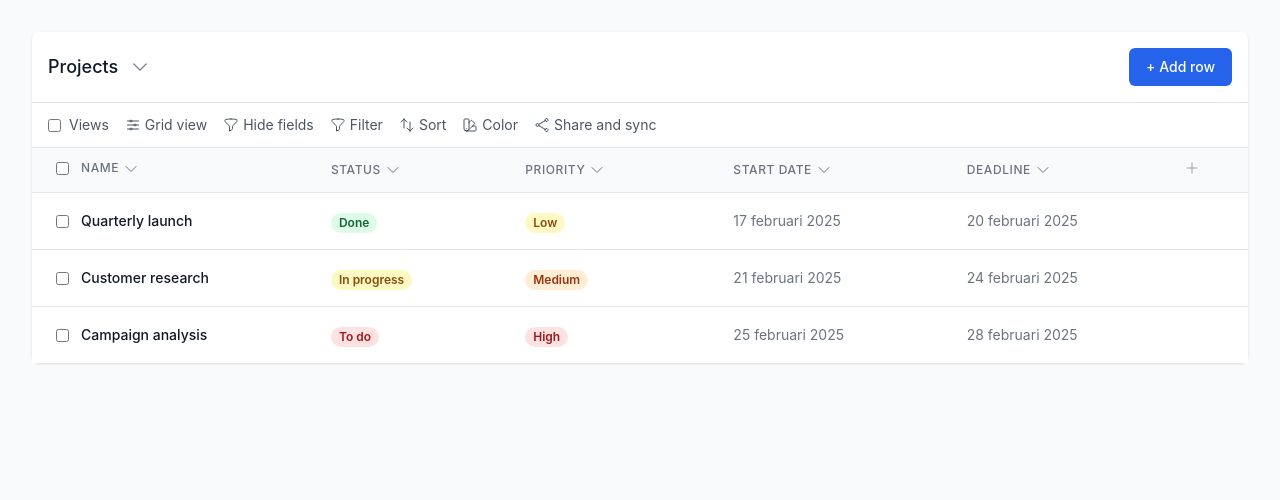
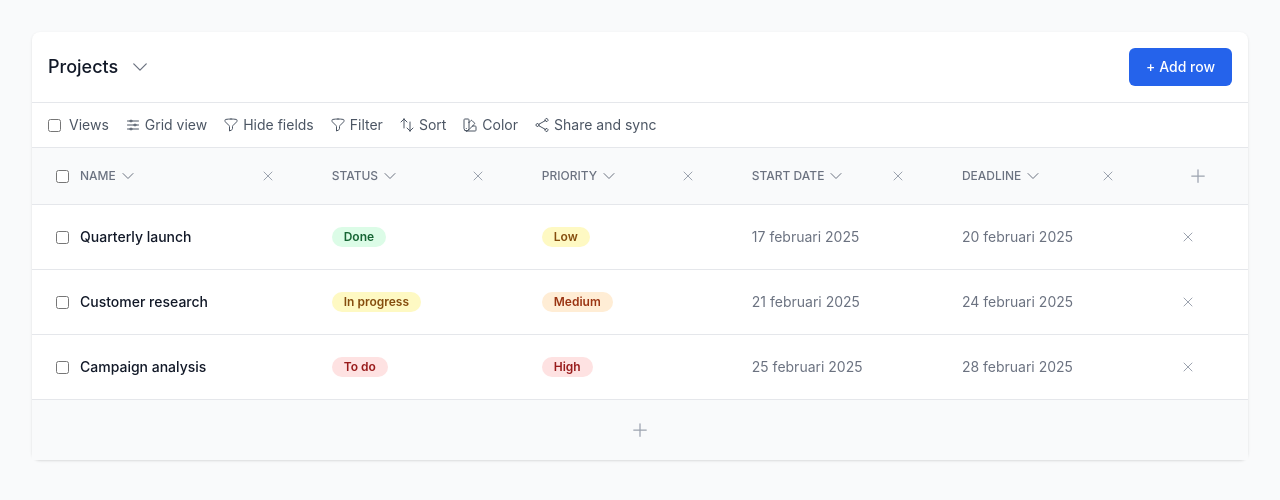
Before and after one commit to jblankenspoor/PowerCollect, a React (Create React App) app: page / in a window 1280 px wide. Shown: the top 500 px of the page. Built offline with nearby package versions, Linux system fonts and the light colour scheme.

Commit message:
Version 2.1 - working_on_header

```diff
--- a/package.json
+++ b/package.json
@@ -14,7 +14,7 @@
     "@types/react-dom": "^18.2.0"
   },
   "scripts": {
-    "start": "react-scripts start",
+    "start": "PORT=8100 react-scripts start",
     "build": "react-scripts build",
     "test": "react-scripts test",
     "eject": "react-scripts eject"
--- a/src/App.tsx
+++ b/src/App.tsx
@@ -369,20 +369,15 @@ function App() {
                   {columns.map((column, colIndex) => (
                     <th
                       key={column.id}
-                      className={`px-6 py-3 text-left text-xs font-medium text-gray-500 uppercase tracking-wider ${
-                        hoveredColumn === column.id ? 'bg-blue-50' : ''
-                      } ${colIndex === 0 ? 'flex items-center' : ''}`}
+                      className={`header-cell text-left ${colIndex === 0 ? 'first-column' : ''}`}
                       onMouseEnter={() => setHoveredColumn(column.id)}
                       onMouseLeave={() => setHoveredColumn(null)}
                     >
-                      {colIndex === 0 && (
-                        <input type="checkbox" className="rounded border-gray-300 mr-3" />
-                      )}
-                      <div className="flex items-center justify-between w-full group">
-                        <div
-                          className="cursor-pointer"
-                          onClick={() => setSelectedCell(`header-${column.id}`)}
-                        >
+                      <div className="header-content">
+                        {colIndex === 0 && (
+                          <input type="checkbox" className="header-checkbox rounded border-gray-300" />
+                        )}
+                        <div className="flex-grow">
                           {selectedCell === `header-${column.id}` ? (
                             <input
                               type="text"
@@ -390,32 +385,37 @@ function App() {
                               onChange={(e) => updateColumnHeader(column.id, e.target.value)}
                               onBlur={() => setSelectedCell(null)}
                               autoFocus
-                              className="bg-transparent border-b border-gray-400 focus:outline-none focus:border-blue-500 w-full"
+                              className="header-input"
                             />
                           ) : (
-                            <span>
-                              {column.header}
-                              <ChevronDownIcon className="h-4 w-4 ml-1 inline" />
-                            </span>
+                            <div
+                              className="header-title"
+                              onClick={() => setSelectedCell(`header-${column.id}`)}
+                            >
+                              <span className="header-text">{column.header}</span>
+                              <ChevronDownIcon className="h-4 w-4 ml-1" />
+                            </div>
                           )}
                         </div>
                         <button
                           onClick={() => removeColumn(column.id)}
-                          className="text-gray-400 hover:text-red-500 ml-2 opacity-0 group-hover:opacity-100 transition-opacity"
+                          className="delete-button focus:outline-none"
                         >
-                          <XMarkIcon className="h-4 w-4" />
+                          <XMarkIcon className="delete-icon" />
                         </button>
                       </div>
                     </th>
                   ))}
 
-                  <th className="px-6 py-3 text-left text-xs font-medium text-gray-500 uppercase tracking-wider">
+                  <th
+                    className="px-6 py-3 text-left text-xs font-medium text-gray-500 uppercase tracking-wider add-column-cell"
+                    onClick={addColumn}
+                  >
                     <button
-                      onClick={addColumn}
-                      className="text-gray-400 hover:text-blue-500"
+                      className="focus:outline-none"
                       title="Add column"
                     >
-                      <PlusIcon className="h-4 w-4" />
+                      <PlusIcon className="add-icon" />
                     </button>
                   </th>
                 </tr>
@@ -438,34 +438,30 @@ function App() {
                       return (
                         <td
                           key={cell.id}
-                          className={`px-6 py-4 whitespace-nowrap ${
-                            hoveredColumn === column?.id && !isFirstCell ? 'bg-blue-50' : ''
-                          }`}
+                          className="table-cell whitespace-nowrap"
                         >
                           {isFirstCell ? (
-                            <div className="flex items-center">
-                              <input type="checkbox" className="rounded border-gray-300 mr-3" />
-                              <div
-                                className="cursor-pointer text-sm font-medium text-gray-900"
-                                onClick={() => setSelectedCell(cell.id)}
-                              >
-                                {selectedCell === cell.id ? (
-                                  <input
-                                    type="text"
-                                    value={cell.value}
-                                    onChange={(e) => updateCellValue(cell.id, e.target.value)}
-                                    onBlur={() => setSelectedCell(null)}
-                                    autoFocus
-                                    className="bg-transparent border-b border-gray-400 focus:outline-none focus:border-blue-500 w-full"
-                                  />
-                                ) : (
-                                  cell.value
-                                )}
-                              </div>
+                            <div
+                              className="cell-content with-checkbox"
+                              onClick={() => setSelectedCell(cell.id)}
+                            >
+                              <input type="checkbox" className="rounded border-gray-300 absolute left-6" />
+                              {selectedCell === cell.id ? (
+                                <input
+                                  type="text"
+                                  value={cell.value}
+                                  onChange={(e) => updateCellValue(cell.id, e.target.value)}
+                                  onBlur={() => setSelectedCell(null)}
+                                  autoFocus
+                                  className="cell-input text-sm font-medium text-gray-900"
+                                />
+                              ) : (
+                                <span className="text-sm font-medium text-gray-900">{cell.value}</span>
+                              )}
                             </div>
                           ) : isStatusCell ? (
                             <div
-                              className="cursor-pointer"
+                              className="cell-content"
                               onClick={() => setSelectedCell(cell.id)}
                             >
                               {selectedCell === cell.id ? (
@@ -474,21 +470,21 @@ function App() {
                                   onChange={(e) => updateCellValue(cell.id, e.target.value)}
                                   onBlur={() => setSelectedCell(null)}
                                   autoFocus
-                                  className="bg-transparent border border-gray-300 rounded-md focus:outline-none focus:ring-blue-500 focus:border-blue-500"
+                                  className="cell-select"
                                 >
                                   <option value="Done">Done</option>
                                   <option value="In progress">In progress</option>
                                   <option value="To do">To do</option>
                                 </select>
                               ) : (
-                                <span className={`px-2 inline-flex text-xs leading-5 font-semibold rounded-full ${getStatusColor(cell.value)}`}>
+                                <span className={`status-badge ${getStatusColor(cell.value)}`}>
                                   {cell.value}
                                 </span>
                               )}
                             </div>
                           ) : isPriorityCell ? (
                             <div
-                              className="cursor-pointer"
+                              className="cell-content"
                               onClick={() => setSelectedCell(cell.id)}
                             >
                               {selectedCell === cell.id ? (
@@ -497,21 +493,21 @@ function App() {
                                   onChange={(e) => updateCellValue(cell.id, e.target.value)}
                                   onBlur={() => setSelectedCell(null)}
                                   autoFocus
-                                  className="bg-transparent border border-gray-300 rounded-md focus:outline-none focus:ring-blue-500 focus:border-blue-500"
+                                  className="cell-select"
                                 >
                                   <option value="Low">Low</option>
                                   <option value="Medium">Medium</option>
                                   <option value="High">High</option>
                                 </select>
                               ) : (
-                                <span className={`px-2 inline-flex text-xs leading-5 font-semibold rounded-full ${getPriorityColor(cell.value)}`}>
+                                <span className={`priority-badge ${getPriorityColor(cell.value)}`}>
                                   {cell.value}
                                 </span>
                               )}
                             </div>
                           ) : (
                             <div
-                              className="cursor-pointer text-sm text-gray-500"
+                              className="cell-content"
                               onClick={() => setSelectedCell(cell.id)}
                             >
                               {selectedCell === cell.id ? (
@@ -521,10 +517,10 @@ function App() {
                                   onChange={(e) => updateCellValue(cell.id, e.target.value)}
                                   onBlur={() => setSelectedCell(null)}
                                   autoFocus
-                                  className="bg-transparent border-b border-gray-400 focus:outline-none focus:border-blue-500 w-full"
+                                  className="cell-input text-sm text-gray-500"
                                 />
                               ) : (
-                                cell.value
+                                <span className="text-sm text-gray-500">{cell.value}</span>
                               )}
                             </div>
                           )}
@@ -535,16 +531,27 @@ function App() {
                     <td className="px-6 py-4 whitespace-nowrap text-right text-sm font-medium">
                       <button
                         onClick={() => removeRow(row.id)}
-                        className="text-gray-400 hover:text-red-500 opacity-0 group-hover:opacity-100 transition-opacity"
+                        className="delete-button focus:outline-none"
                         title="Delete row"
                       >
-                        <XMarkIcon className="h-4 w-4" />
+                        <XMarkIcon className="delete-icon" />
                       </button>
                     </td>
                   </tr>
                 ))}
               </tbody>
             </table>
+            <div
+              className="add-row-section"
+              onClick={addRow}
+            >
+              <button
+                className="add-button focus:outline-none"
+                title="Add row"
+              >
+                <PlusIcon className="add-icon" />
+              </button>
+            </div>
           </div>
         </div>
       </div>
--- a/src/index.css
+++ b/src/index.css
@@ -11,39 +11,239 @@ body {
   -moz-osx-font-smoothing: grayscale;
 }
 
-code {
-  font-family: source-code-pro, Menlo, Monaco, Consolas, 'Courier New',
-    monospace;
+/* Table cell styles */
+.table-cell {
+  position: relative;
+  padding: 0 !important;
 }
 
-/* Editable table styles */
-.cursor-pointer {
+.cell-content {
+  position: absolute;
+  inset: 0;
+  padding: 1rem 1.5rem;
+  display: flex;
+  align-items: center;
+  width: 100%;
+  height: 100%;
   cursor: pointer;
 }
 
-.transition-opacity {
-  transition: opacity 0.2s ease-in-out;
+.cell-content.with-checkbox {
+  padding-left: 3rem;
 }
 
-th, td {
+/* Header styles */
+.header-cell {
+  position: relative;
+  padding: 0 !important;
+  text-transform: uppercase;
+  font-size: 0.75rem;
+  font-weight: 500;
+  color: rgb(107, 114, 128);
+}
+
+.header-content {
+  display: flex;
+  align-items: center;
+  width: 100%;
+  height: 100%;
+  min-height: 2.5rem;
+  padding: 0.75rem 1.5rem;
+}
+
+.first-column .header-content {
+  padding-left: 1.5rem;
+}
+
+.header-checkbox {
+  margin-right: 0.75rem;
+}
+
+.header-title {
+  display: inline-flex;
+  align-items: center;
+  position: absolute;
+  inset: 0;
+  padding: 0.75rem 1.5rem;
+  width: 75%;
+  cursor: pointer;
+  transition: background-color 0.15s ease-in-out;
+  z-index: 1;
+}
+
+.first-column .header-title {
+  padding-left: 3rem;
+}
+
+.header-text {
   position: relative;
 }
 
-th:hover, td:hover {
-  background-color: rgba(59, 130, 246, 0.05);
+.header-text::after {
+  content: '';
+  position: absolute;
+  inset: -0.5rem;
+  z-index: -1;
+  border-radius: 4px;
+  background-color: transparent;
+  transition: background-color 0.15s ease-in-out;
 }
 
-input:focus, select:focus {
-  outline: none;
-  box-shadow: 0 0 0 2px rgba(59, 130, 246, 0.3);
+.header-title:hover .header-text::after {
+  background-color: transparent;
 }
 
-/* Hover styles for rows and columns */
-tr.group:hover {
-  background-color: rgba(59, 130, 246, 0.05);
+/* Input and select styles */
+.cell-input, .cell-select {
+  width: 100%;
+  height: 100%;
+  margin: 0;
+  padding: 0;
+  border: none;
+  background: transparent;
+  font-size: inherit;
+  font-family: inherit;
+  color: inherit;
+  font-weight: inherit;
+  text-transform: inherit;
 }
 
-/* Transition for hover effects */
-tr, td, th {
+.cell-input:focus, .cell-select:focus {
+  padding: 0.5rem;
+  margin: -0.5rem;
+  width: calc(100% - 2rem);
+  font-size: 0.75rem;
+  font-weight: 500;
+  text-transform: uppercase;
+  color: rgb(107, 114, 128);
+  min-height: 2.5rem;
+}
+
+.header-input {
+  position: absolute;
+  inset: 0;
+  padding: 0.75rem 1.5rem;
+  width: 75%;
+  font-size: 0.75rem;
+  font-weight: 500;
+  text-transform: uppercase;
+  color: rgb(107, 114, 128);
+  min-height: 2.5rem;
+  border: none;
+  background: transparent;
+}
+
+.first-column .header-input {
+  padding-left: 1.5rem;
+}
+
+.header-input:focus {
+  outline: 2px solid rgba(59, 130, 246, 0.5);
+  outline-offset: -2px;
+  border-radius: 4px;
+  margin: 0;
+}
+
+/* Status and priority badges */
+.status-badge, .priority-badge {
+  display: inline-flex;
+  align-items: center;
+  justify-content: center;
+  padding: 0.25rem 0.75rem;
+  border-radius: 9999px;
+  font-size: 0.75rem;
+  font-weight: 600;
+  line-height: 1;
+}
+
+/* Hover effects */
+.cell-content:hover {
+  background-color: transparent;
+}
+
+/* Transition effects */
+.cell-content, .cell-input, .cell-select {
+  transition: all 0.15s ease-in-out;
+}
+
+/* Delete and add icons */
+.delete-icon {
+  color: rgb(156, 163, 175);
+  transition: all 0.15s ease-in-out;
+  width: 1rem;
+  height: 1rem;
+}
+
+.delete-icon:hover {
+  color: rgb(239, 68, 68);
+}
+
+.delete-button {
+  padding: 0.5rem;
+  border-radius: 9999px;
+  display: flex;
+  align-items: center;
+  justify-content: center;
+}
+
+.delete-button:hover {
+  background-color: rgba(239, 68, 68, 0.1);
+}
+
+.add-icon {
+  color: rgb(156, 163, 175);
+  transition: all 0.15s ease-in-out;
+  width: 1.25rem;
+  height: 1.25rem;
+}
+
+.add-icon:hover {
+  color: rgb(59, 130, 246);
+}
+
+.add-button {
+  padding: 0.5rem;
+  border-radius: 9999px;
+  display: flex;
+  align-items: center;
+  justify-content: center;
+}
+
+.add-button:hover {
+  background-color: rgba(59, 130, 246, 0.1);
+}
+
+/* Add column placeholder */
+.add-column-cell {
+  width: 100px !important;
+  max-width: 100px !important;
+  cursor: pointer;
   transition: background-color 0.15s ease-in-out;
 }
+
+.add-column-cell:hover {
+  background-color: rgba(59, 130, 246, 0.1);
+}
+
+.add-column-cell button {
+  width: 100%;
+  height: 100%;
+  display: flex;
+  align-items: center;
+  justify-content: center;
+}
+
+/* Add row section */
+.add-row-section {
+  display: flex;
+  justify-content: center;
+  padding: 0.75rem;
+  border-top: 1px solid rgb(229, 231, 235);
+  background-color: rgb(249, 250, 251);
+  cursor: pointer;
+  transition: background-color 0.15s ease-in-out;
+}
+
+.add-row-section:hover {
+  background-color: rgba(59, 130, 246, 0.1);
+}
```
